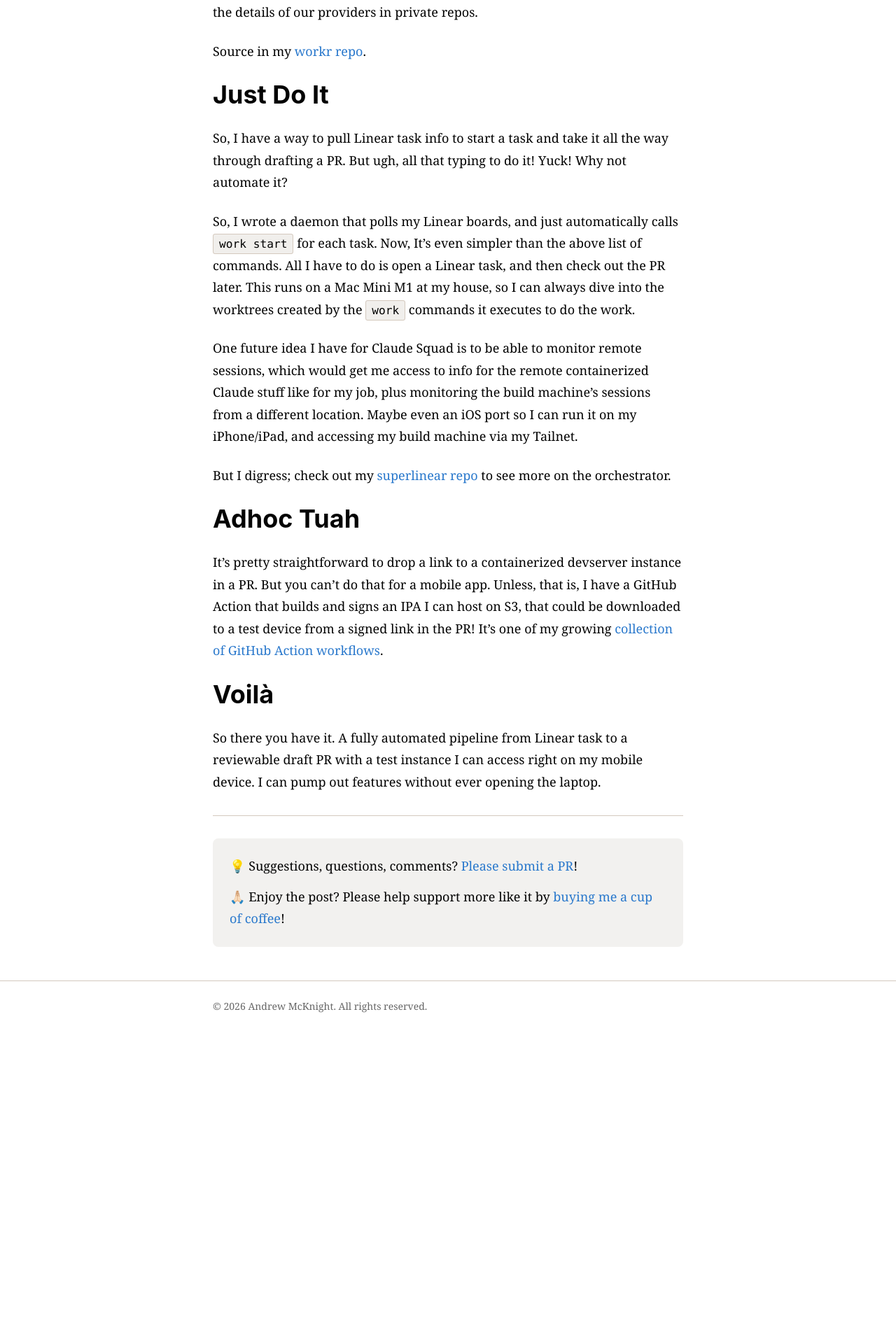
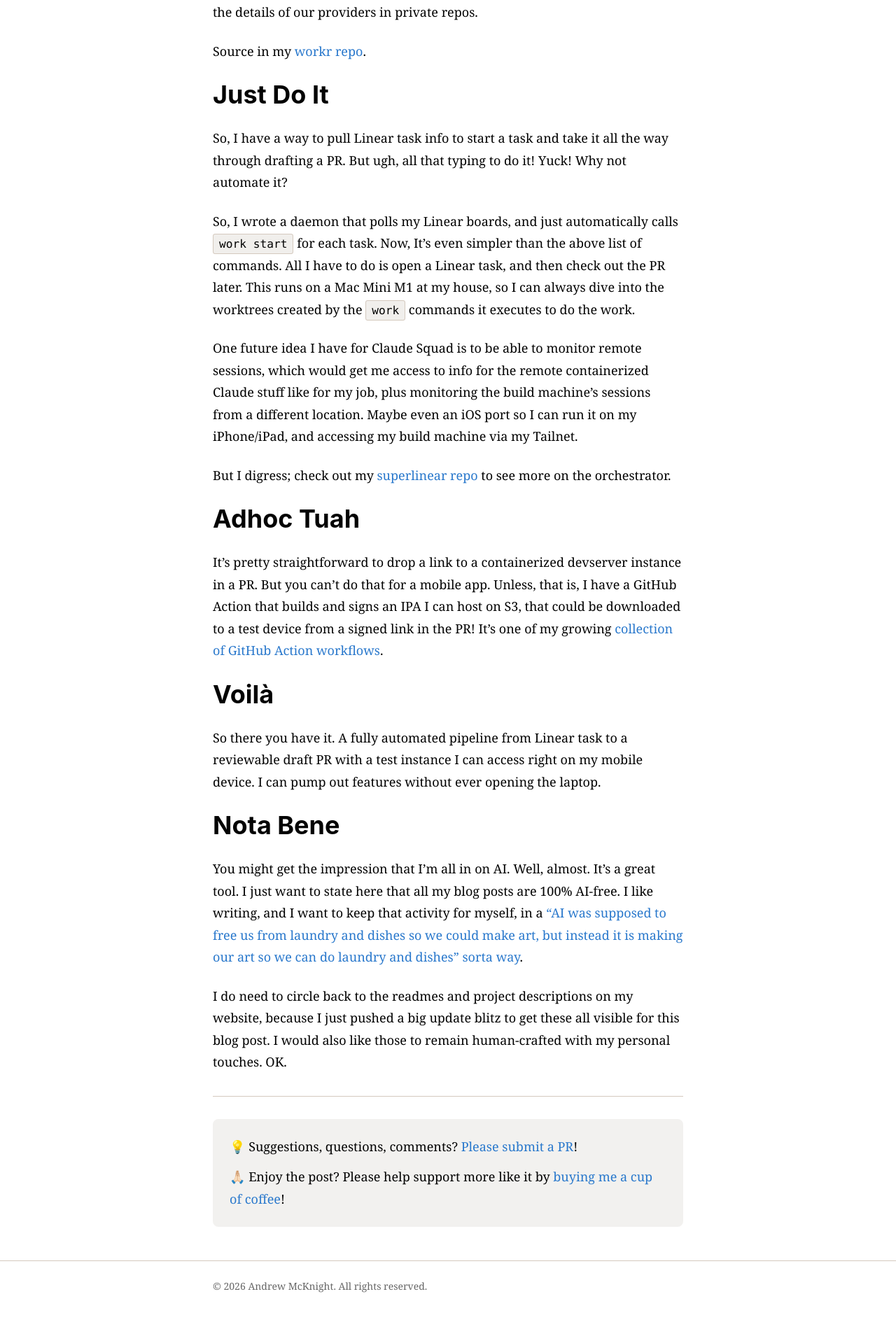
Before and after one commit to armcknight/mcknight.io, a Jekyll site: the page built from blog/_posts/2026-08-10-claude-workflow-pt.-2.md, in a window 1280 px wide. Shown: the part 4200-6099 px from the top of the page at 70% size. Built offline with Jekyll 4.4.1, drawn with Linux system fonts in a browser that asks for light colours; before the commit the page ends 5698 px from its top, so only the background shows below that.

Commit message:
update blog post and add release info to projects

```diff
--- a/assets/css/_projects.scss
+++ b/assets/css/_projects.scss
@@ -66,6 +66,38 @@
   font-weight: 600;
   margin: 0;
   color: var(--text-primary);
+}
+
+.project-release {
+  display: flex;
+  flex-wrap: wrap;
+  align-items: baseline;
+  gap: var(--space-2);
+  font-family: var(--font-family-mono);
+  font-size: var(--text-sm);
+  color: var(--text-secondary);
+  margin: var(--space-2) 0 var(--space-3);
+}
+
+// The devtools card wraps its title in .project-header, which already puts
+// space below the name, so pull the release line back up by that much.
+.project-header + .project-release {
+  margin-top: calc(var(--space-2) - var(--space-3));
+}
+
+.project-release a {
+  color: var(--text-secondary);
+  text-decoration: none;
+  border-bottom: 1px dotted var(--border);
+}
+
+.project-release a:hover {
+  color: var(--accent);
+  border-bottom-color: var(--accent);
+}
+
+.project-release-separator {
+  color: var(--border);
 }
 
 .project-description {
--- a/blog/_posts/2026-08-10-claude-workflow-pt.-2.md
+++ b/blog/_posts/2026-08-10-claude-workflow-pt.-2.md
@@ -78,3 +78,9 @@ It's pretty straightforward to drop a link to a containerized devserver instance
 # Voilà
 
 So there you have it. A fully automated pipeline from Linear task to a reviewable draft PR with a test instance I can access right on my mobile device. I can pump out features without ever opening the laptop.
+
+# Nota Bene
+
+You might get the impression that I'm all in on AI. Well, almost. It's a great tool. I just want to state here that all my blog posts are 100% AI-free. I like writing, and I want to keep that activity for myself, in a ["AI was supposed to free us from laundry and dishes so we could make art, but instead it is making our art so we can do laundry and dishes" sorta way](https://x.com/AuthorJMac/status/1773679197631701238).
+
+I do need to circle back to the readmes and project descriptions on my website, because I just pushed a big update blitz to get these all visible for this blog post. I would also like those to remain human-crafted with my personal touches. OK.
--- a/projects/index.html
+++ b/projects/index.html
@@ -28,6 +28,7 @@ title: "Projects"
             {% endif %}
           </div>
           <h3 class="project-title">{{ project.name }}</h3>
+          {% include project-release.html project=project %}
           <p class="project-description">{{ project.description }}</p>
 
           {% if project.screenshot %}
@@ -60,6 +61,8 @@ title: "Projects"
           <div class="project-header">
             <h3 class="project-title">{{ project.name }}</h3>
           </div>
+
+          {% include project-release.html project=project %}
 
           <p class="project-description">{{ project.description }}</p>
 
```
Also changed, not shown: _data/projects.yml (+9 -0 lines), _data/releases.yml (added, +50 -0 lines), _includes/project-release.html (added, +17 -0 lines), scripts/fetch-releases.rb (added, +138 -0 lines), 1 other file.
